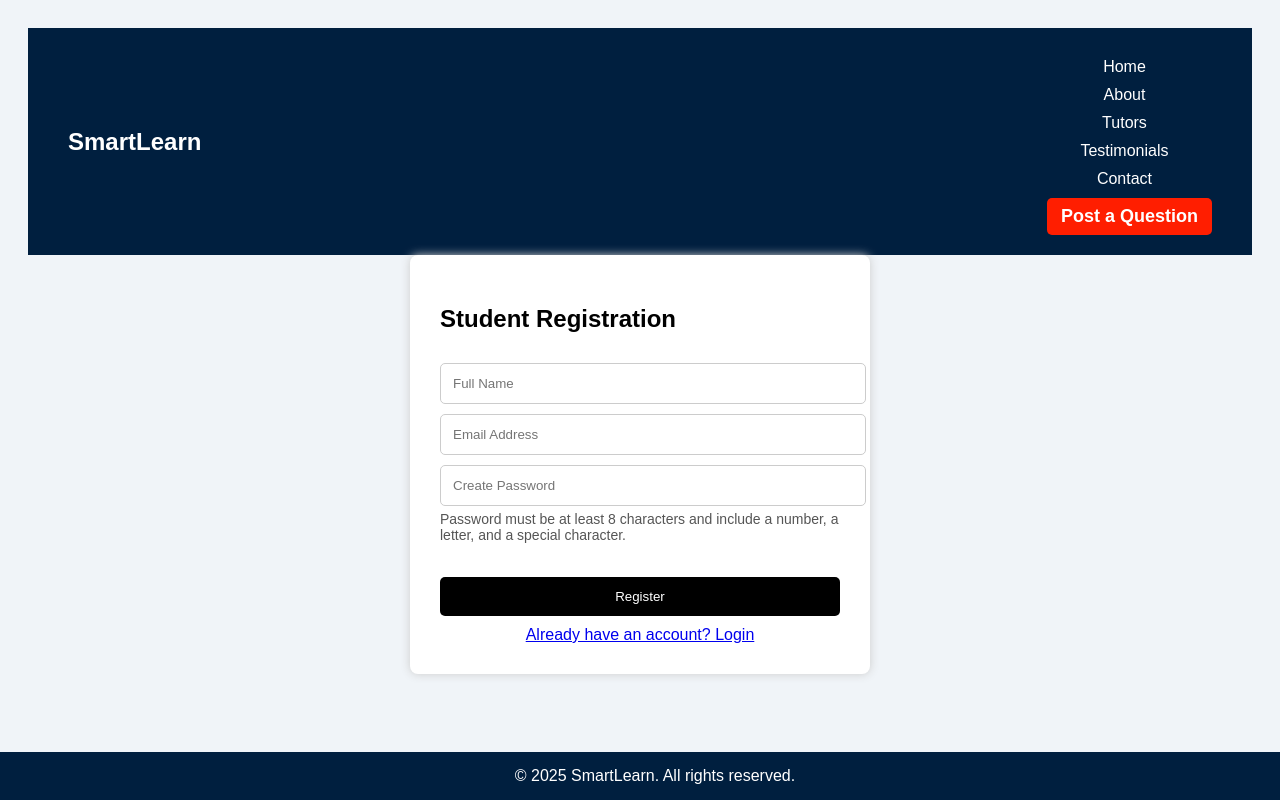
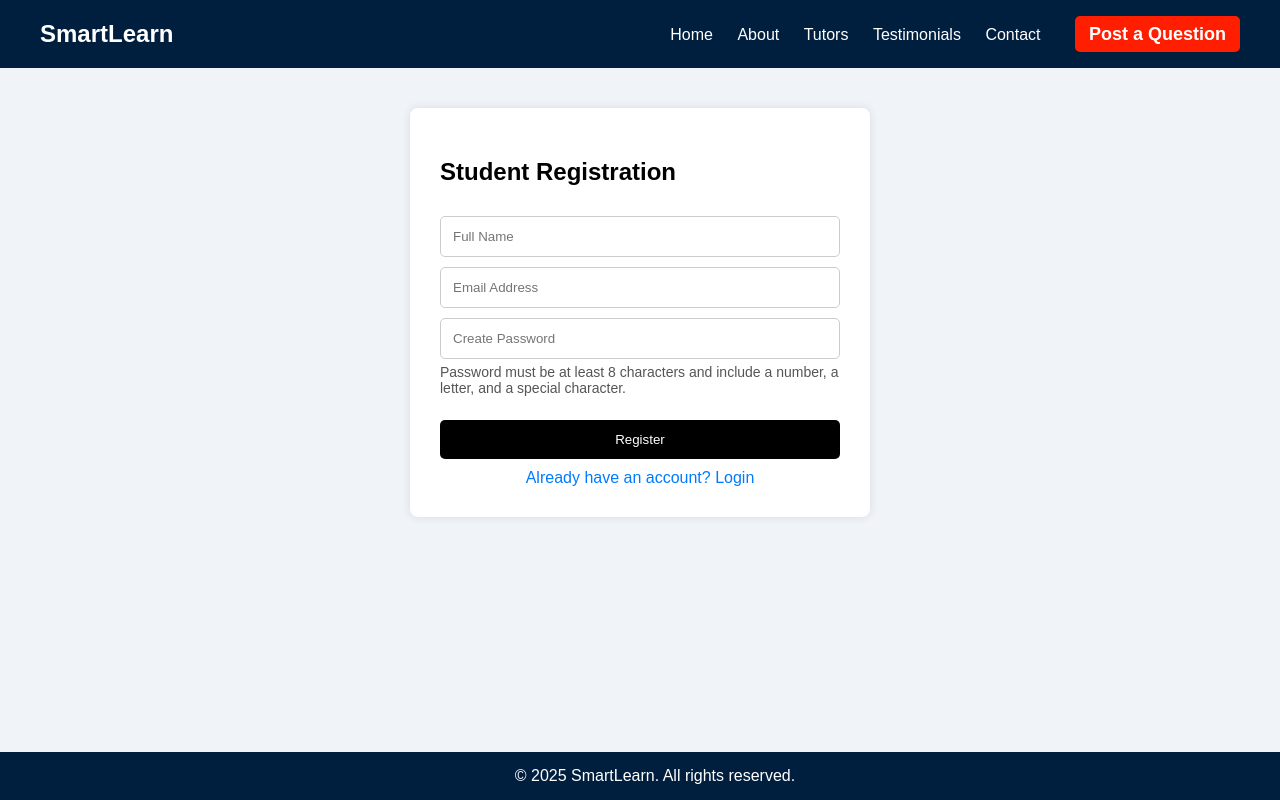
Before and after one commit to Kiluhub/freelance-php, a PHP site: page /register.php in a window 1280 px wide. Run offline with PHP 8.4, Linux system fonts and the light colour scheme; some libraries are stand-ins or nearby versions.

Commit message:
🚀 Update: latest changes

```diff
--- a/register.php
+++ b/register.php
@@ -1,6 +1,6 @@
 <?php
 session_start();
-require 'connect.php'; // make sure this uses PDO with PostgreSQL
+require 'connect.php'; // Ensure connect.php uses PDO
 
 $error = '';
 
@@ -9,14 +9,11 @@ if ($_SERVER["REQUEST_METHOD"] === "POST") {
     $email = trim($_POST['email']);
     $rawPassword = $_POST['password'];
 
-    // Password validation: at least 8 characters, with letter, number, and special character
     if (!preg_match('/^(?=.*[A-Za-z])(?=.*\d)(?=.*[\W_]).{8,}$/', $rawPassword)) {
         $error = "⚠️ Password must be at least 8 characters and include letters, numbers, and special characters.";
     } else {
         $password = password_hash($rawPassword, PASSWORD_DEFAULT);
-
         try {
-            // Check for existing email
             $check = $conn->prepare("SELECT 1 FROM users WHERE email = :email LIMIT 1");
             $check->bindParam(':email', $email);
             $check->execute();
@@ -24,14 +21,12 @@ if ($_SERVER["REQUEST_METHOD"] === "POST") {
             if ($check->fetch()) {
                 $error = "⚠️ Email already exists. Try logging in.";
             } else {
-                // Insert new user
                 $stmt = $conn->prepare("INSERT INTO users (full_name, email, password) VALUES (:name, :email, :password)");
                 $stmt->bindParam(':name', $name);
                 $stmt->bindParam(':email', $email);
                 $stmt->bindParam(':password', $password);
                 $stmt->execute();
 
-                // Redirect to login
                 header("Location: login.php");
                 exit();
             }
@@ -42,45 +37,86 @@ if ($_SERVER["REQUEST_METHOD"] === "POST") {
 }
 ?>
 <!DOCTYPE html>
-<html>
+<html lang="en">
 <head>
-    <title>Register</title>
+    <meta charset="UTF-8">
+    <title>Student Registration</title>
     <style>
-        body { font-family: Arial, sans-serif; background: #f0f4f8; padding: 20px; }
-        .form-box {
+        body {
+            font-family: Arial, sans-serif;
+            background: #f0f4f8;
+            margin: 0;
+            padding: 0;
+        }
+
+        .register-wrapper {
+            display: flex;
+            justify-content: center;
+            align-items: center;
+            padding: 40px 20px;
+        }
+
+        .register-wrapper .form-box {
             max-width: 400px;
-            margin: auto;
+            width: 100%;
             background: white;
             padding: 30px;
-            box-shadow: 0 0 10px #ccc;
+            box-shadow: 0 0 10px rgba(0, 0, 0, 0.1);
             border-radius: 8px;
         }
-        input {
+
+        .register-wrapper input,
+        .register-wrapper button {
             width: 100%;
             padding: 12px;
             margin-top: 10px;
             border-radius: 5px;
             border: 1px solid #ccc;
+            box-sizing: border-box;
         }
-        button {
-            margin-top: 20px;
+
+        .register-wrapper button {
             background: black;
             color: white;
-            padding: 12px;
-            width: 100%;
             border: none;
-            border-radius: 5px;
             cursor: pointer;
+            transition: background 0.3s ease;
         }
-        a { display: block; margin-top: 10px; text-align: center; }
-        .error { color: red; margin-top: 10px; text-align: center; }
-        .info { font-size: 14px; color: #555; margin-top: 5px; }
+
+        .register-wrapper button:hover {
+            background: #333;
+        }
+
+        .register-wrapper a {
+            display: block;
+            margin-top: 10px;
+            text-align: center;
+            text-decoration: none;
+            color: #007bff;
+        }
+
+        .register-wrapper a:hover {
+            text-decoration: underline;
+        }
+
+        .register-wrapper .error {
+            color: red;
+            margin-top: 10px;
+            text-align: center;
+        }
+
+        .register-wrapper .info {
+            font-size: 14px;
+            color: #555;
+            margin-top: 5px;
+        }
     </style>
 </head>
 <body>
 
 <?php include 'header.php'; ?>
 
+<div class="register-wrapper">
     <div class="form-box">
         <h2>Student Registration</h2>
         <form method="post" onsubmit="return validatePassword()">
@@ -92,6 +128,7 @@ if ($_SERVER["REQUEST_METHOD"] === "POST") {
             <a href="login.php">Already have an account? Login</a>
         </form>
         <?php if (!empty($error)) echo "<p class='error'>$error</p>"; ?>
+    </div>
 </div>
 
 <script>
```
Lines whose indentation alone changed are shown as unchanged.
